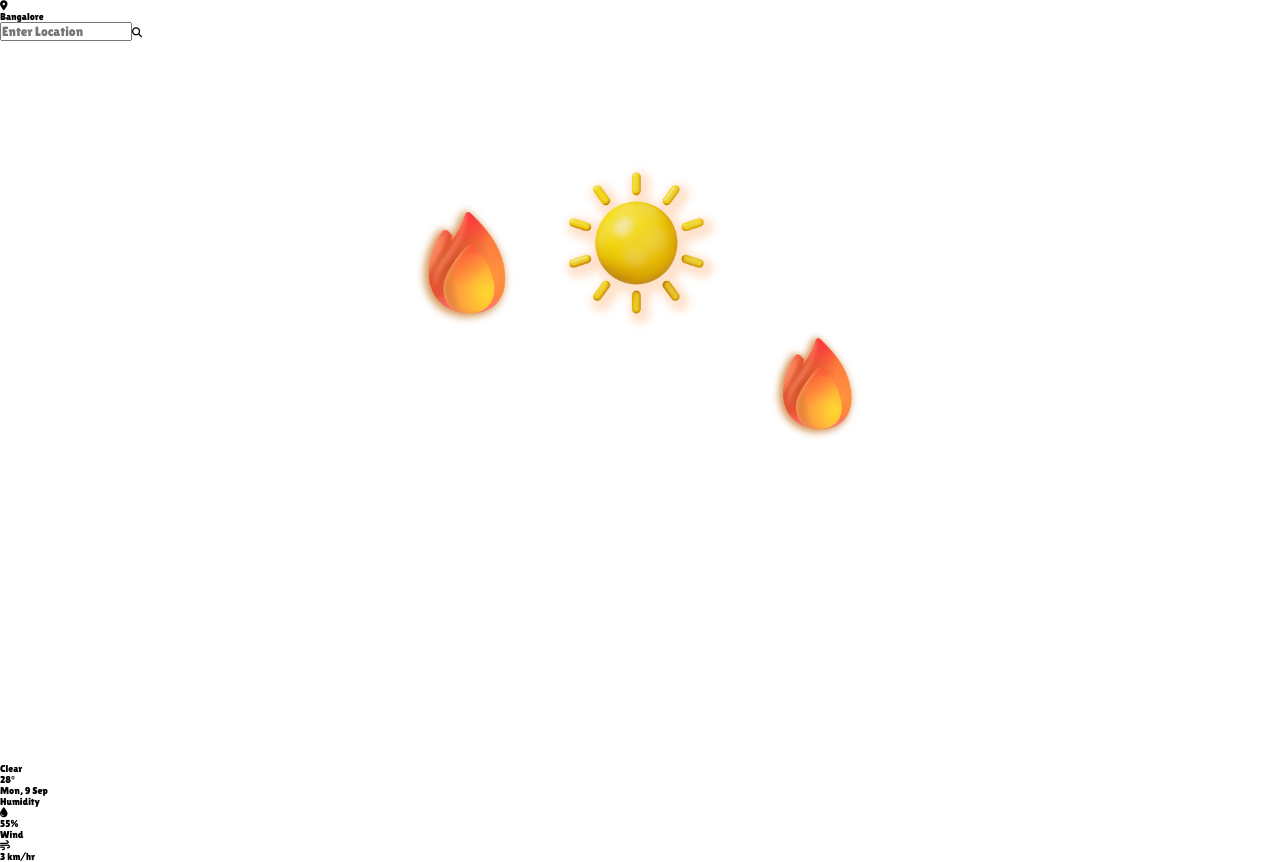
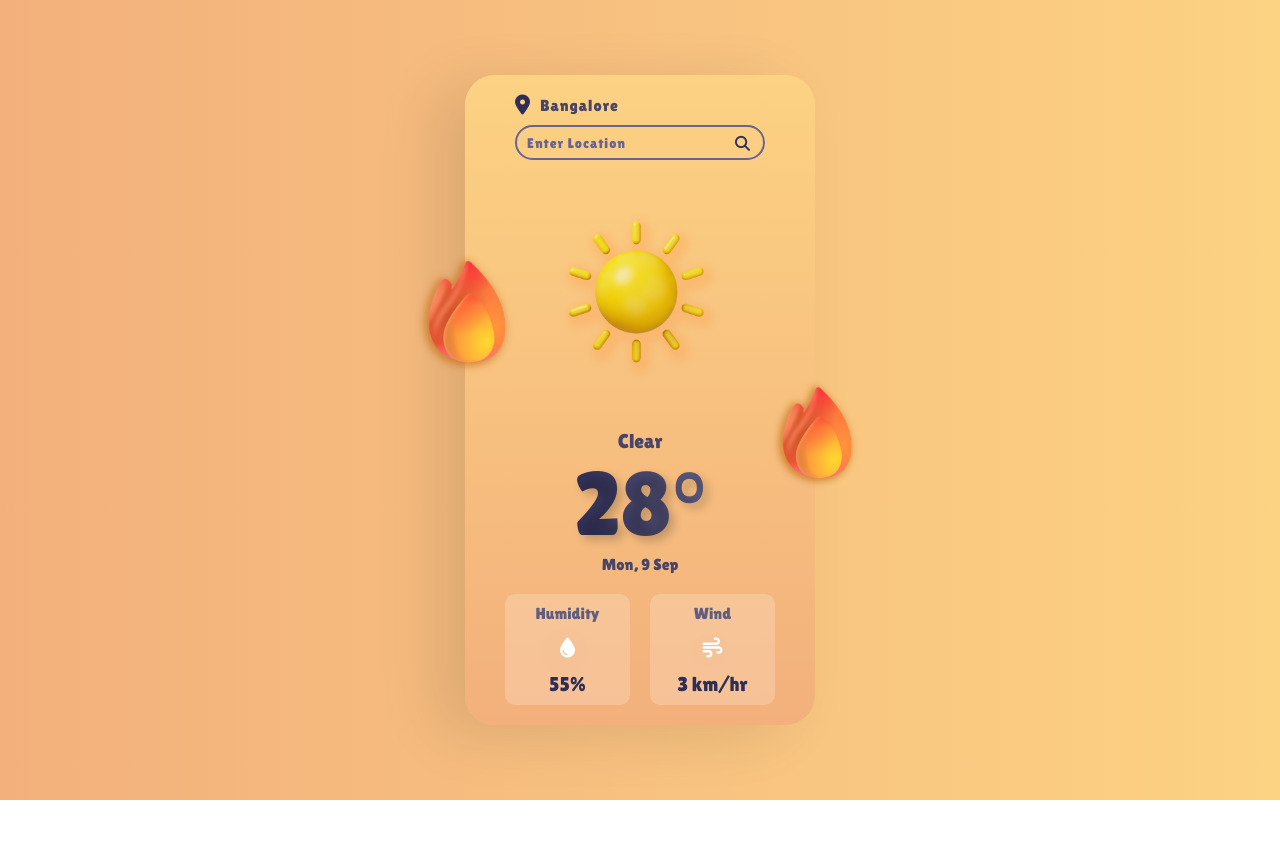
Before and after one commit to Marshal10/Weather-App, a React (Vite) app: page / in a window 1280 px wide. After the commit the page ends 810 px from the top, so only its background shows below. Built offline with nearby package versions, Linux system fonts and the light colour scheme.

Commit message:
Weather app stylings

```diff
--- a/src/components/WeatherApp.css
+++ b/src/components/WeatherApp.css
@@ -0,0 +1,147 @@
+.container {
+  width: 100%;
+  height: 100vh;
+  background: linear-gradient(to right, #f3b07c, #fcd283);
+  display: flex;
+  align-items: center;
+  justify-content: center;
+}
+
+.weather img {
+  position: absolute;
+  margin-top: -9rem;
+}
+
+.weather-app {
+  width: 35rem;
+  height: 65rem;
+  background: linear-gradient(to top, #f3b07c, #fcd283);
+  border-radius: 3rem;
+  display: flex;
+  flex-direction: column;
+  align-items: center;
+  justify-content: space-between;
+  padding: 2rem;
+  box-shadow: -3rem 1rem 6rem rgba(0, 0, 0, 0.1);
+  position: relative;
+}
+
+.search {
+  display: flex;
+  flex-direction: column;
+  row-gap: 1rem;
+}
+
+.search-top {
+  display: flex;
+  align-items: center;
+  column-gap: 1rem;
+}
+
+.search-top i {
+  font-size: 2rem;
+  color: #2f2e57;
+}
+
+.search-top .location {
+  font-size: 1.6rem;
+  color: #484569;
+  letter-spacing: 0.1rem;
+}
+
+.search-bar {
+  position: relative;
+}
+
+.search-bar input {
+  width: 25rem;
+  height: 3.5rem;
+  background: transparent;
+  border: 0.2rem solid #676394;
+  border-radius: 3rem;
+  outline: none;
+  padding: 1rem 3rem 1rem 1rem;
+  font-size: 1.6rem;
+  color: #484569;
+}
+
+.search-bar input::placeholder {
+  font-size: 1.4rem;
+  color: #676394;
+  letter-spacing: 0.1rem;
+}
+
+.search-bar input:focus::placeholder {
+  opacity: 0;
+}
+
+.search-bar i {
+  position: absolute;
+  top: 50%;
+  transform: translateY(-50%);
+  right: 1.5rem;
+  font-size: 1.5rem;
+  color: #2f2e57;
+  cursor: pointer;
+}
+
+.weather {
+  width: 100%;
+  display: flex;
+  flex-direction: column;
+  align-items: center;
+}
+
+.weather-type {
+  margin-top: 25rem;
+  font-size: 2rem;
+  color: #484569;
+}
+
+.temp {
+  font-size: 9rem;
+  background-image: linear-gradient(to right, #2f2e57, #605d80);
+  -webkit-background-clip: text;
+  -webkit-text-fill-color: transparent;
+  text-shadow: 0.5rem 0.5rem 1rem rgba(0, 0, 0, 0.2);
+}
+
+.weather-date {
+  font-size: 1.6rem;
+  color: #484569;
+  margin-bottom: 2rem;
+}
+
+.weather-data {
+  width: 100%;
+  display: flex;
+  column-gap: 2rem;
+  padding: 0 2rem;
+}
+
+.weather-data > div {
+  flex: 1;
+  display: flex;
+  flex-direction: column;
+  align-items: center;
+  row-gap: 1.5rem;
+  background-color: rgba(255, 255, 255, 0.2);
+  padding: 1rem;
+  border-radius: 1rem;
+}
+
+.data-name {
+  font-size: 1.6rem;
+  color: #605d80;
+}
+
+.weather-data i {
+  font-size: 2rem;
+  color: #fff;
+  text-shadow: -0.3rem 0.3rem 5rem rgba(0, 0, 0, 0.1);
+}
+
+.data {
+  font-size: 2rem;
+  color: #2f2e57;
+}
--- a/src/components/WeatherApp.jsx
+++ b/src/components/WeatherApp.jsx
@@ -8,7 +8,7 @@ import "./WeatherApp.css";
 
 function WeatherApp() {
   return (
-    <div className="conatiner">
+    <div className="container">
       <div className="weather-app">
         <div className="search">
           <div className="search-top">
```
